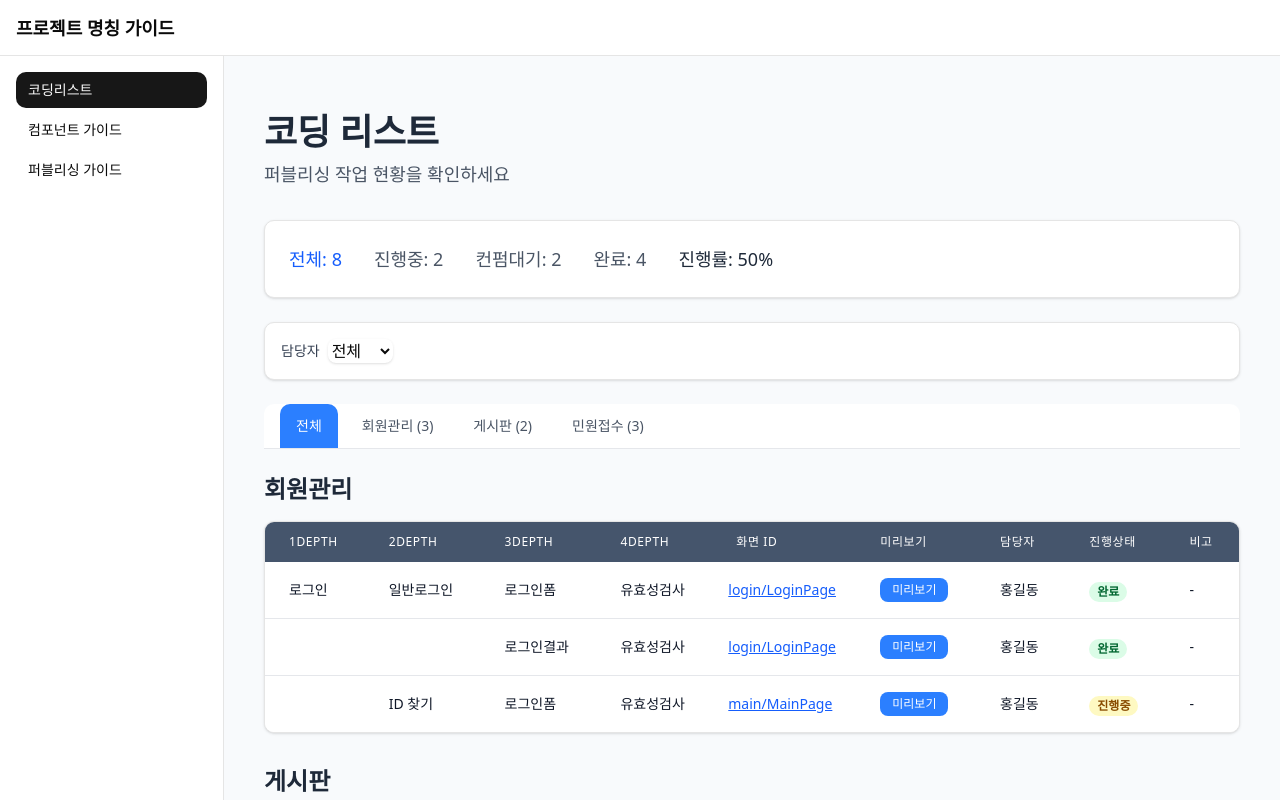
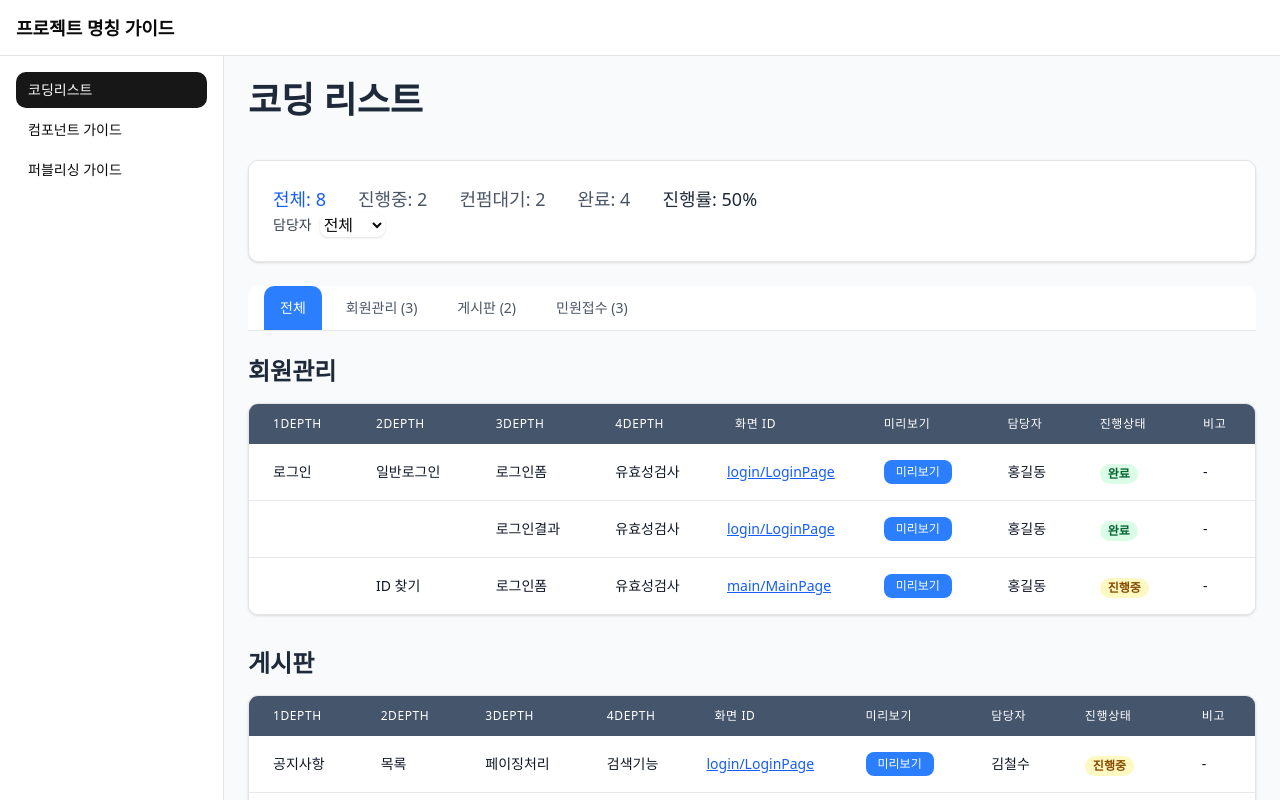
Before and after one commit to jmiju4798/react-templete, a React (Vite) app: page /coding in a window 1280 px wide. Shown: the top 800 px of the page. Built offline with nearby package versions, Linux system fonts and the light colour scheme.

Commit message:
문구 삭제

```diff
--- a/src/guide/pages/coding/CodingListPage.tsx
+++ b/src/guide/pages/coding/CodingListPage.tsx
@@ -261,20 +261,17 @@ export default function CodingListPage() {
   );
 
   return (
-    <div className="container mx-auto px-4 py-8">
+    <div className="container">
       <header className="flex justify-between items-center mb-8">
         <div>
           <h1 className="text-4xl font-bold text-gray-800 dark:text-gray-100 mb-2">
             코딩 리스트
           </h1>
-          <p className="text-lg text-gray-600 dark:text-gray-400">
-            퍼블리싱 작업 현황을 확인하세요
-          </p>
         </div>
       </header>
 
-      {/* 진행률 및 상태 카운트 표시 */}
       <div className="mb-6 bg-white dark:bg-slate-900 rounded-lg shadow p-6 border dark:border-slate-700">
+        {/* 진행률 및 상태 카운트 표시 */}
         <div className="flex gap-8 flex-wrap">
           <button
             onClick={() => handleStatusFilter(null)}
@@ -331,10 +328,8 @@ export default function CodingListPage() {
             진행률: {statistics.progressRate}%
           </div>
         </div>
-      </div>
 
-      {/* 담당자 필터 */}
-      <div className="mb-6 flex gap-4 bg-white dark:bg-slate-900 rounded-lg shadow p-4 border dark:border-slate-700">
+        {/* 담당자 필터 */}
         <div className="flex items-center gap-2">
           <label
             htmlFor="manager"
--- a/src/guide/pages/components/ComponentsPage.tsx
+++ b/src/guide/pages/components/ComponentsPage.tsx
@@ -3,9 +3,6 @@ export default function ComponentsPage() {
     <div className="container">
       <div className="mb-8">
         <h1 className="text-4xl font-bold mb-4">UI 컴포넌트</h1>
-        <p className="text-lg text-muted-foreground">
-          재사용 가능한 UI 컴포넌트 라이브러리
-        </p>
       </div>
 
       <div className="bg-white dark:bg-slate-900 rounded-lg border p-8">
--- a/src/guide/pages/publishing/PublishingGuidePage.tsx
+++ b/src/guide/pages/publishing/PublishingGuidePage.tsx
@@ -3,9 +3,6 @@ export default function PublishingGuidePage() {
     <div className="container">
       <div className="mb-8">
         <h1 className="text-4xl font-bold mb-4">퍼블리싱 가이드</h1>
-        <p className="text-lg text-muted-foreground">
-          퍼블리싱 작업 가이드와 표준
-        </p>
       </div>
 
       <div className="bg-white dark:bg-slate-900 rounded-lg border p-8">
```
